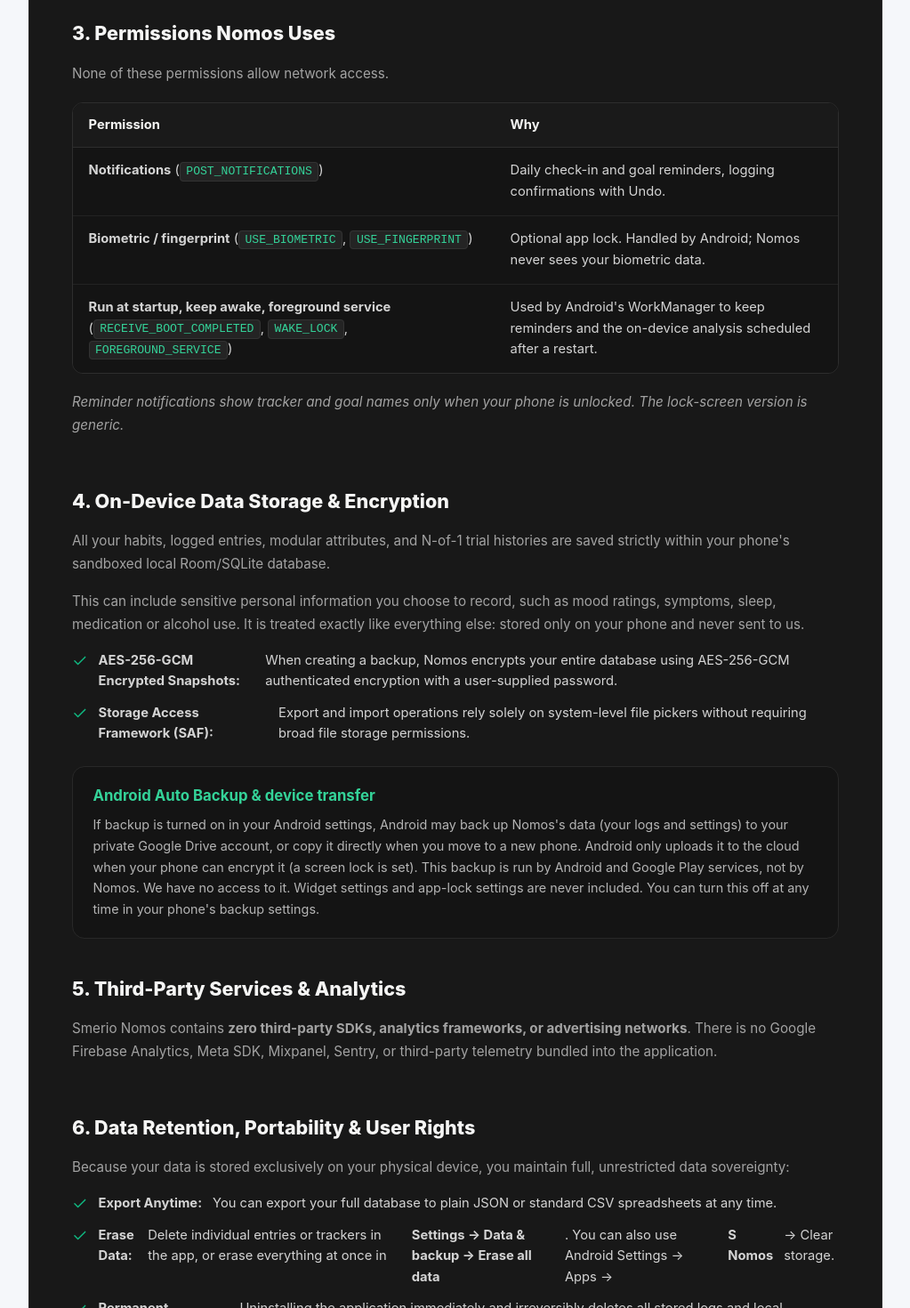
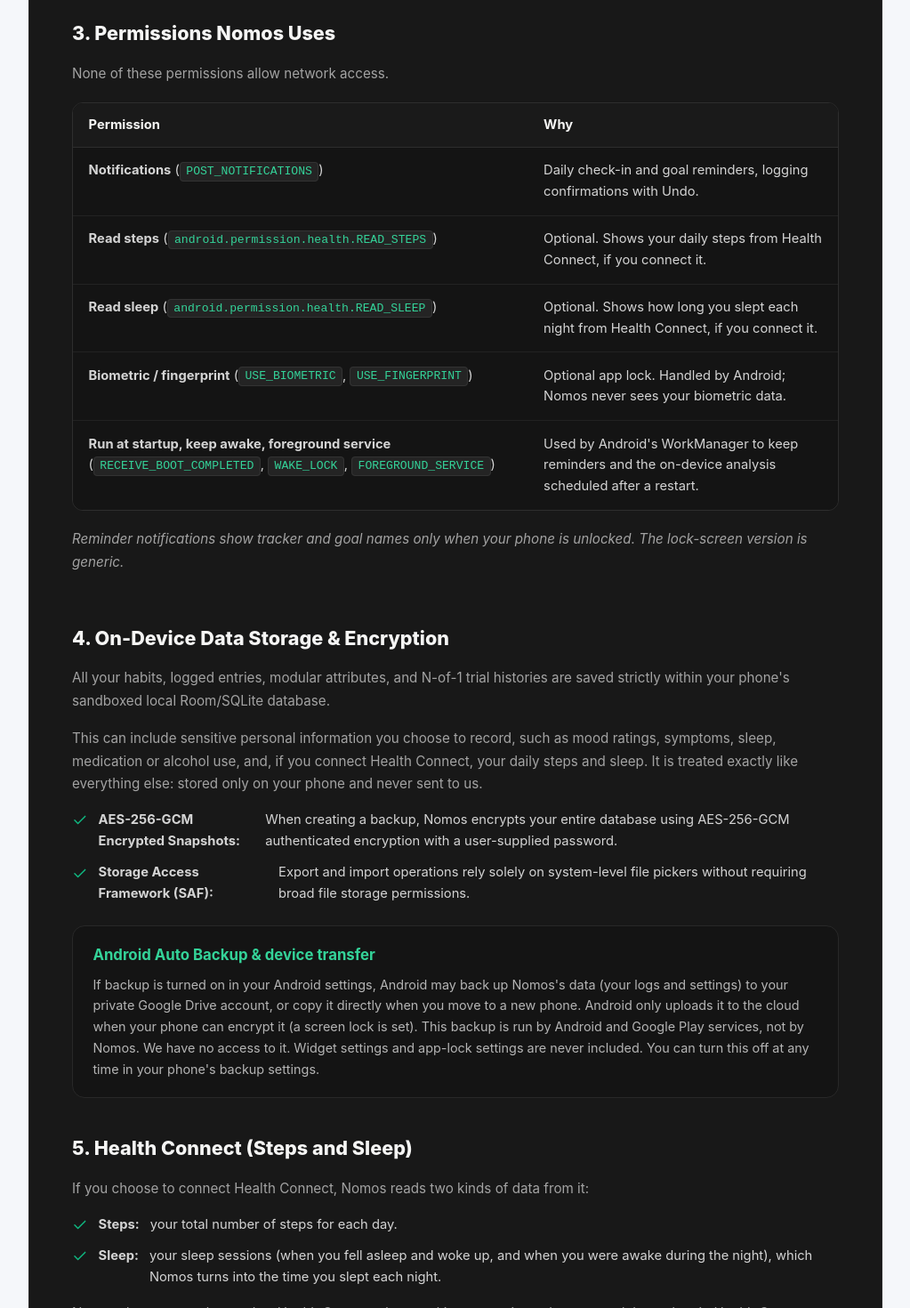
Before and after one commit to smerio/smer.io, a React (Vite) app: page /nomos in a window 1280 px wide. Shown: the part 8601-10071 px from the top of the page at 89% size, without its empty margins (128-1151 px from the left). Built offline with nearby package versions, Linux system fonts and the light colour scheme.

Commit message:
feat(nomos): update privacy policy for Health Connect steps and sleep (#27)

```diff
--- a/scripts/generate-routes-html.js
+++ b/scripts/generate-routes-html.js
@@ -55,7 +55,7 @@
     path: 'nomos/privacy',
     title: 'Smerio Nomos — Privacy Policy | Zero Trackers, 0 Internet Permissions',
     description: 'Privacy Policy for Smerio Nomos Android app. 100% local-first, zero-telemetry mood and habit tracker with zero network permissions and password-protected AES-256-GCM backups.',
-    keywords: 'Smerio Nomos privacy policy, zero network permissions, zero trackers, 100% on-device mood tracker, habit logging, AES-256 local encryption, Google Play privacy policy',
+    keywords: 'Smerio Nomos privacy policy, Health Connect steps and sleep, zero network permissions, zero trackers, 100% on-device mood tracker, habit logging, AES-256 local encryption, Google Play privacy policy',
     canonical: 'https://smer.io/nomos/privacy',
     ogTitle: 'Smerio Nomos — Privacy Policy (Android)',
     ogDescription: '0 internet permissions requested, zero trackers, and password-protected AES-256-GCM backups on Android.',
--- a/src/components/nomos/Privacy.jsx
+++ b/src/components/nomos/Privacy.jsx
@@ -11,7 +11,7 @@
                         <span>Google Play Store Compliant</span>
                     </div>
                     <h2 className={classes.title}>Privacy Policy</h2>
-                    <p className={classes.effectiveDate}>Last updated: 15 October 2026</p>
+                    <p className={classes.effectiveDate}>Last updated: 21 October 2026</p>
                     <p className={classes.lead}>
                         Smerio Nomos is engineered from the ground up as a <strong>100% local-first, zero-telemetry mood and habit tracker</strong>.
                         We believe that your personal routines, daily symptoms, statistical patterns, and lifestyle experiments belong solely to you.
@@ -80,6 +80,14 @@
                                         <td>Daily check-in and goal reminders, logging confirmations with Undo.</td>
                                     </tr>
                                     <tr>
+                                        <td><strong>Read steps</strong> (<code>android.permission.health.READ_STEPS</code>)</td>
+                                        <td>Optional. Shows your daily steps from Health Connect, if you connect it.</td>
+                                    </tr>
+                                    <tr>
+                                        <td><strong>Read sleep</strong> (<code>android.permission.health.READ_SLEEP</code>)</td>
+                                        <td>Optional. Shows how long you slept each night from Health Connect, if you connect it.</td>
+                                    </tr>
+                                    <tr>
                                         <td><strong>Biometric / fingerprint</strong> (<code>USE_BIOMETRIC</code>, <code>USE_FINGERPRINT</code>)</td>
                                         <td>Optional app lock. Handled by Android; Nomos never sees your biometric data.</td>
                                     </tr>
@@ -101,7 +109,7 @@
                             All your habits, logged entries, modular attributes, and N-of-1 trial histories are saved strictly within your phone&apos;s sandboxed local Room/SQLite database.
                         </p>
                         <p>
-                            This can include sensitive personal information you choose to record, such as mood ratings, symptoms, sleep, medication or alcohol use. It is treated exactly like everything else: stored only on your phone and never sent to us.
+                            This can include sensitive personal information you choose to record, such as mood ratings, symptoms, sleep, medication or alcohol use, and, if you connect Health Connect, your daily steps and sleep. It is treated exactly like everything else: stored only on your phone and never sent to us.
                         </p>
                         <ul className={classes.list}>
                             <li><FiCheck className={classes.checkIcon} /> <strong>AES-256-GCM Encrypted Snapshots:</strong> When creating a backup, Nomos encrypts your entire database using AES-256-GCM authenticated encryption with a user-supplied password.</li>
@@ -116,7 +124,39 @@
                     </div>
 
                     <div className={classes.clause}>
-                        <h3>5. Third-Party Services &amp; Analytics</h3>
+                        <h3>5. Health Connect (Steps and Sleep)</h3>
+                        <p>
+                            If you choose to connect Health Connect, Nomos reads two kinds of data from it:
+                        </p>
+                        <ul className={classes.list}>
+                            <li><FiCheck className={classes.checkIcon} /> <strong>Steps:</strong> your total number of steps for each day.</li>
+                            <li><FiCheck className={classes.checkIcon} /> <strong>Sleep:</strong> your sleep sessions (when you fell asleep and woke up, and when you were awake during the night), which Nomos turns into the time you slept each night.</li>
+                        </ul>
+                        <p>
+                            Nomos does not read any other Health Connect data, and it never writes, changes or deletes data in Health Connect.
+                        </p>
+                        <p>
+                            <strong>How it&apos;s used.</strong> Steps and sleep appear as trackers in Nomos, next to the moods and habits you log yourself. Nomos uses them for your goals, your Trends, and to compare your mood on days with more or fewer steps, and after longer or shorter nights, than usual. This all happens on your phone.
+                        </p>
+                        <p>
+                            <strong>Where it goes.</strong> Nowhere. Nomos has no internet access, so this data is never sent to us or anyone else. It is never sold, never shared, and never used for advertising.
+                        </p>
+                        <p>
+                            <strong>When it&apos;s read.</strong> Only while Nomos is open on your screen. Nomos never reads in the background. When you first connect, it reads your last 30 days.
+                        </p>
+                        <p>
+                            <strong>Backups.</strong> The days Nomos has read are stored in Nomos&apos;s own database on your phone. That means they are included in backups you make yourself (encrypted with your password) and in Android&apos;s own backup if you have turned that on (see &ldquo;Android Auto Backup &amp; device transfer&rdquo;).
+                        </p>
+                        <p>
+                            <strong>Stopping.</strong> You can turn access off at any time in Health Connect (search for &ldquo;Health Connect&rdquo; in your phone&apos;s Settings, or open the Health Connect app on older phones), or choose <strong>Stop reading from Health Connect</strong> on the tracker in Nomos. There you can keep the days already read or delete them. Health Connect keeps its own copy either way.
+                        </p>
+                        <div className={classes.noticeBox}>
+                            Nomos&apos;s use of information received from Health Connect adheres to the Health Connect Permissions policy, including the Limited Use requirements.
+                        </div>
+                    </div>
+
+                    <div className={classes.clause}>
+                        <h3>6. Third-Party Services &amp; Analytics</h3>
                         <p>
                             Smerio Nomos contains <strong>zero third-party SDKs, analytics frameworks, or advertising networks</strong>.
                             There is no Google Firebase Analytics, Meta SDK, Mixpanel, Sentry, or third-party telemetry bundled into the application.
@@ -124,26 +164,27 @@
                     </div>
 
                     <div className={classes.clause}>
-                        <h3>6. Data Retention, Portability &amp; User Rights</h3>
+                        <h3>7. Data Retention, Portability &amp; User Rights</h3>
                         <p>
                             Because your data is stored exclusively on your physical device, you maintain full, unrestricted data sovereignty:
                         </p>
                         <ul className={classes.list}>
                             <li><FiCheck className={classes.checkIcon} /> <strong>Export Anytime:</strong> You can export your full database to plain JSON or standard CSV spreadsheets at any time.</li>
+                            <li><FiCheck className={classes.checkIcon} /> <strong>Health Connect Data:</strong> On the Steps or Sleep tracker, choose <strong>Stop reading from Health Connect &rarr; Delete them</strong> to remove the days Nomos has read. To remove the data from Health Connect itself, use the Health Connect settings or the app that recorded it.</li>
                             <li><FiCheck className={classes.checkIcon} /> <strong>Erase Data:</strong> Delete individual entries or trackers in the app, or erase everything at once in <strong>Settings → Data &amp; backup → Erase all data</strong>. You can also use Android Settings → Apps → <strong>S Nomos</strong> → Clear storage.</li>
                             <li><FiCheck className={classes.checkIcon} /> <strong>Permanent Deletion:</strong> Uninstalling the application immediately and irreversibly deletes all stored logs and local settings.</li>
                         </ul>
                     </div>
 
                     <div className={classes.clause}>
-                        <h3>7. Children&apos;s Privacy (COPPA &amp; GDPR-K)</h3>
+                        <h3>8. Children&apos;s Privacy (COPPA &amp; GDPR-K)</h3>
                         <p>
                             Nomos does not knowingly collect or solicit any personal information from children under the age of 13 (or 16 in the European Economic Area). Because the app collects no personal information whatsoever from any user, it is fully compliant with COPPA and GDPR-K.
                         </p>
                     </div>
 
                     <div className={classes.clause}>
-                        <h3>8. Google Play Store Declarations &amp; Contact</h3>
+                        <h3>9. Google Play Store Declarations &amp; Contact</h3>
                         <p>
                             For the Google Play Store Data Safety form declarations:
                         </p>
```
